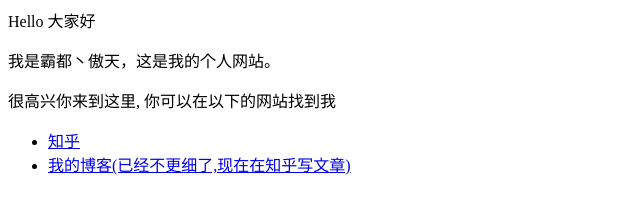
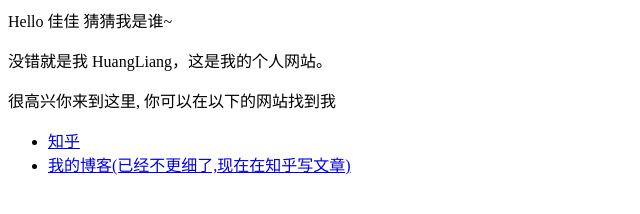
Before and after one commit to MoonandSunset/for-Jia.github.io, a plain HTML site: page index.html in a window 1280 px wide. Shown: the whole page, without its empty margins (0-640 px from the left). Drawn offline with Linux system fonts and the light colour scheme.

Commit message:
Update index.html

```diff
--- a/index.html
+++ b/index.html
@@ -1,5 +1,5 @@
-<p>Hello 大家好</p>
-<p>我是霸都丶傲天，这是我的个人网站。 </p>
+<p>Hello 佳佳 猜猜我是谁~</p>
+<p>没错就是我 HuangLiang，这是我的个人网站。 </p>
 <p>很高兴你来到这里, 你可以在以下的网站找到我</p>
 
 <ul>
```
